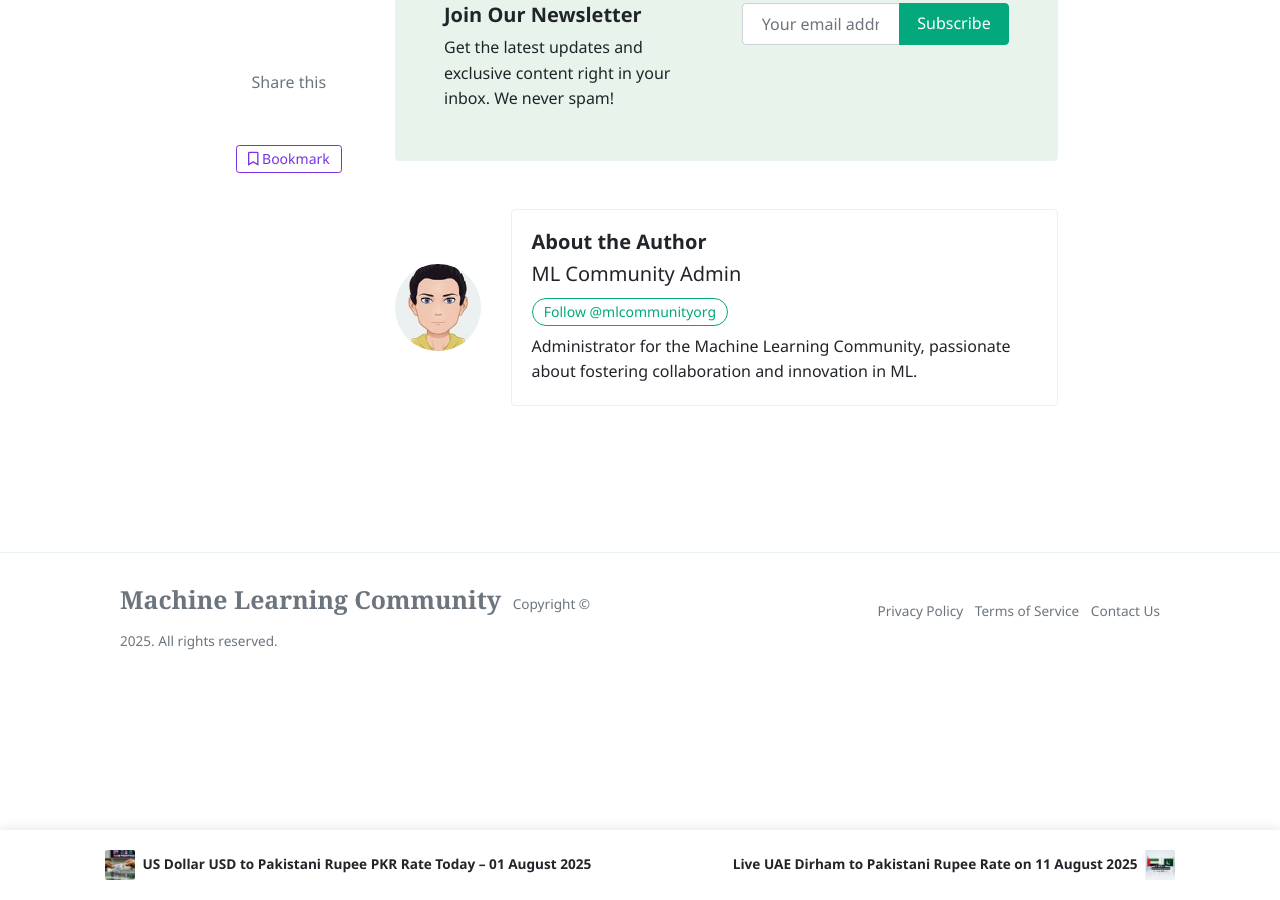
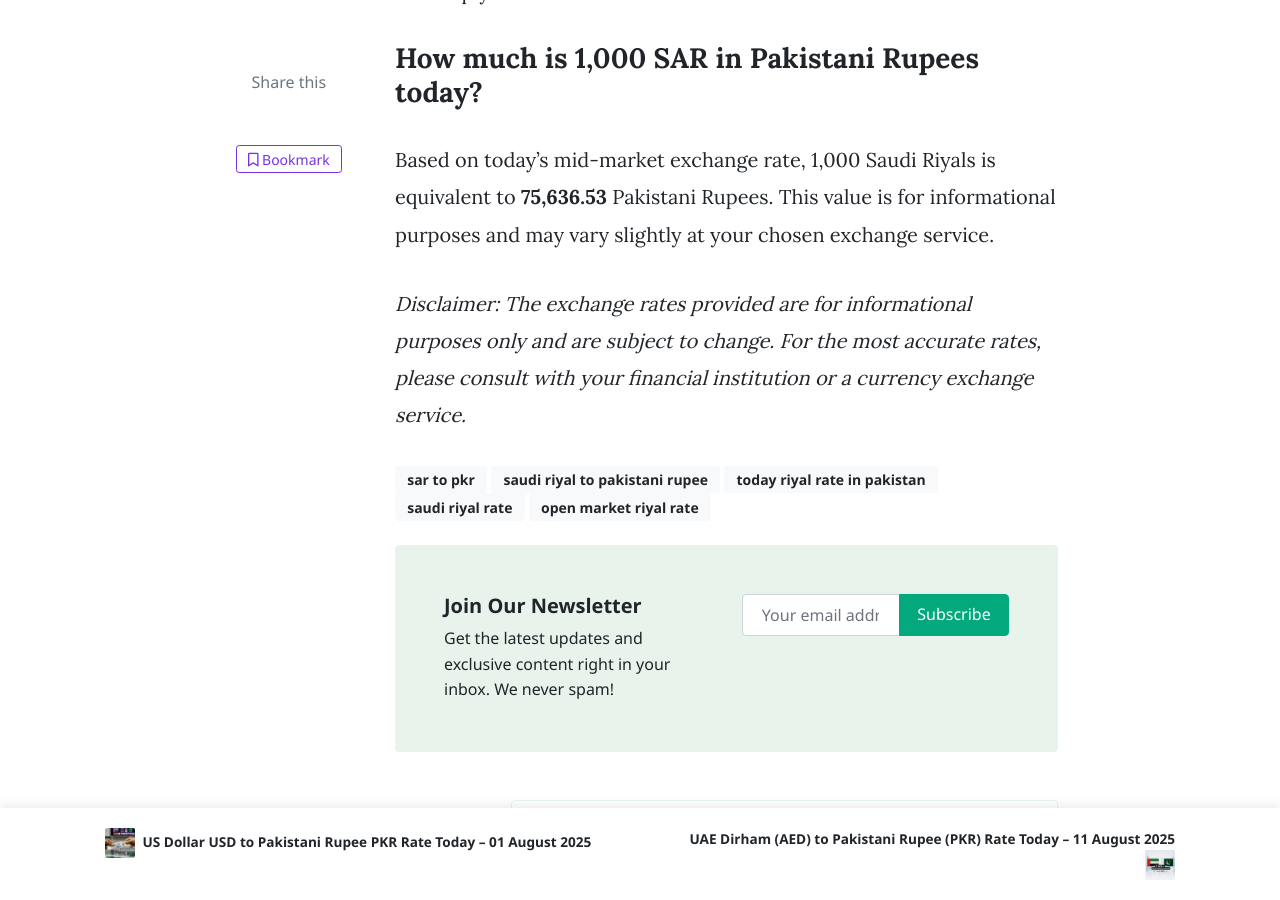
Before and after one commit to mlcom/mlcom.github.io, a Jekyll site: the page built from _posts/2025-08-11-today-saudi-riyal-to-pkr-exchange-rate-august-2025-prices-updated-sar-to-pkr.md, in a window 1280 px wide and 900 px high, scrolled down 3196 px. Built offline with Jekyll 4.4.1, drawn with Linux system fonts in a browser that asks for light colours; nearby versions of some CDN libraries; comment, search, counter and statistics services are not loaded; some of the changed text lies outside the part shown.

Commit message:
Automated: Update currency rates and generate daily posts

```diff
--- a/_data/rates.yml
+++ b/_data/rates.yml
@@ -1,4 +1,4 @@
-last_updated_utc: '2025-08-11T16:34:41.976963+00:00'
+last_updated_utc: '2025-08-11T20:26:38.842244+00:00'
 rates:
   AED: 3.6725
   AFN: 68.5872
--- a/_posts/2025-08-11-today-saudi-riyal-to-pkr-exchange-rate-august-2025-prices-updated-sar-to-pkr.md
+++ b/_posts/2025-08-11-today-saudi-riyal-to-pkr-exchange-rate-august-2025-prices-updated-sar-to-pkr.md
@@ -1,6 +1,6 @@
 ---
 layout: post
-title:  'Today's SAR to PKR Exchange Rate: 11 August 2025'
+title:  'Live Saudi Riyal to Pakistani Rupee Rate on 11 August 2025'
 author: jane
 categories: [ sar-to-pkr ]
 image: assets/images/sar-to-pkr-rate-today.jpg
--- a/_posts/2025-08-11-today-uae-dirham-to-pkr-exchange-rate-august-2025-prices-updated-aed-to-pkr.md
+++ b/_posts/2025-08-11-today-uae-dirham-to-pkr-exchange-rate-august-2025-prices-updated-aed-to-pkr.md
@@ -1,6 +1,6 @@
 ---
 layout: post
-title:  'Live UAE Dirham to Pakistani Rupee Rate on 11 August 2025'
+title:  'UAE Dirham (AED) to Pakistani Rupee (PKR) Rate Today – 11 August 2025'
 author: jane
 categories: [ aed-to-pkr ]
 image: assets/images/aed-to-pkr-rate-today.jpg
```
Also changed, not shown: _posts/2025-08-11-today-us-dollar-to-pkr-exchange-rate-august-2025-prices-updated-usd-to-pkr.md (+1 -1 lines).
